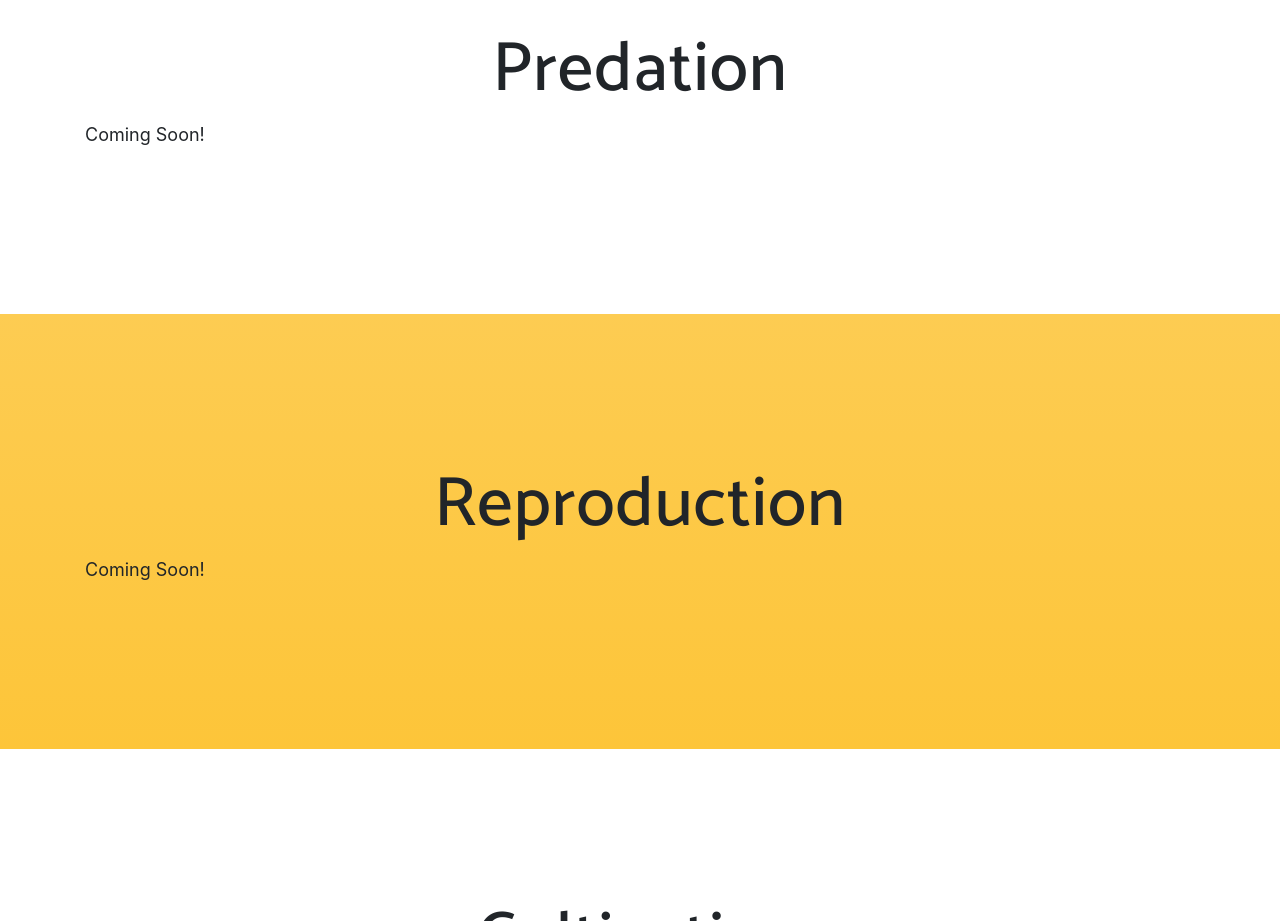
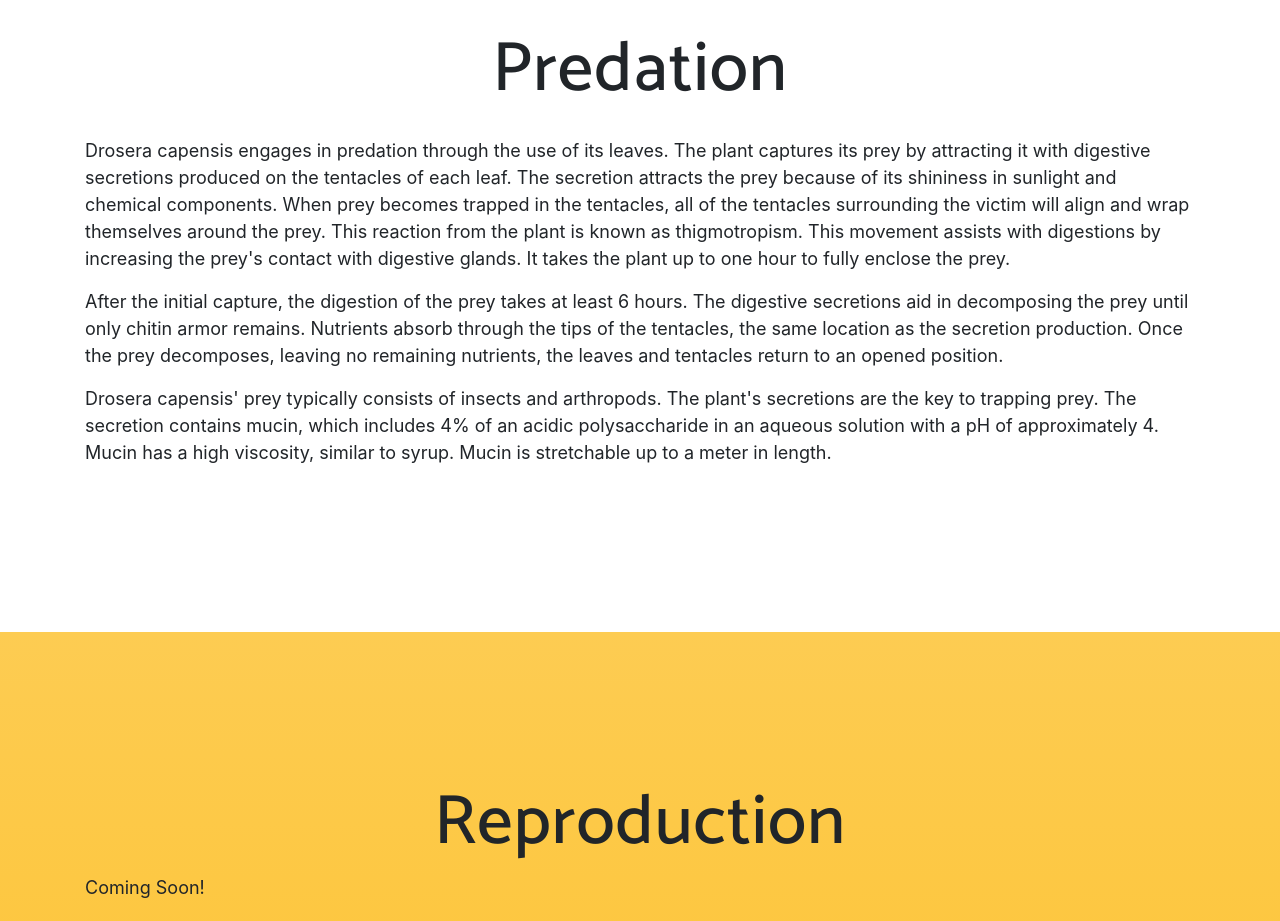
Before and after one commit to markcaldropoli/drosera, a website with bundled scripts: page index.html in a window 1280 px wide. Shown: the part 1620-2541 px from the top of the page. Built offline with nearby package versions, Linux system fonts and the light colour scheme; a web font is replaced by a local one.

Commit message:
Add information for predation section

```diff
--- a/index.html
+++ b/index.html
@@ -109,7 +109,10 @@
                   <h2 class="section-heading">Predation</h2>
               </div>
               <div class="col-md-12 mx-auto">
-                  <p>Coming Soon!</p>
+                  <p></p>
+                  <p>Drosera capensis engages in predation through the use of its leaves. The plant captures its prey by attracting it with digestive secretions produced on the tentacles of each leaf. The secretion attracts the prey because of its shininess in sunlight and chemical components. When prey becomes trapped in the tentacles, all of the tentacles surrounding the victim will align and wrap themselves around the prey. This reaction from the plant is known as thigmotropism. This movement assists with digestions by increasing the prey's contact with digestive glands. It takes the plant up to one hour to fully enclose the prey.</p>
+                  <p>After the initial capture, the digestion of the prey takes at least 6 hours. The digestive secretions aid in decomposing the prey until only chitin armor remains. Nutrients absorb through the tips of the tentacles, the same location as the secretion production. Once the prey decomposes, leaving no remaining nutrients, the leaves and tentacles return to an opened position.</p>
+                  <p>Drosera capensis' prey typically consists of insects and arthropods. The plant's secretions are the key to trapping prey. The secretion contains mucin, which includes 4% of an acidic polysaccharide in an aqueous solution with a pH of approximately 4. Mucin has a high viscosity, similar to syrup. Mucin is stretchable up to a meter in length.</p>
               </div>
           </div>
       </div>
```
